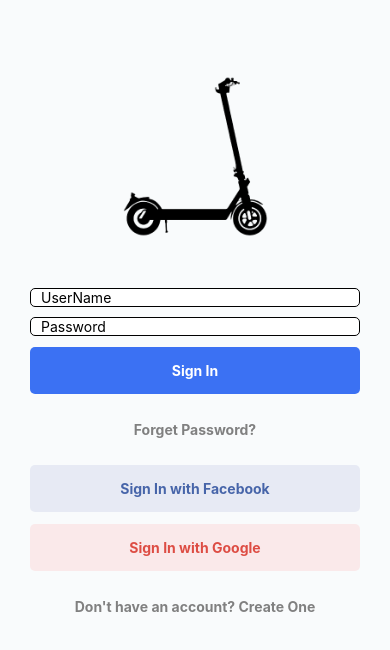
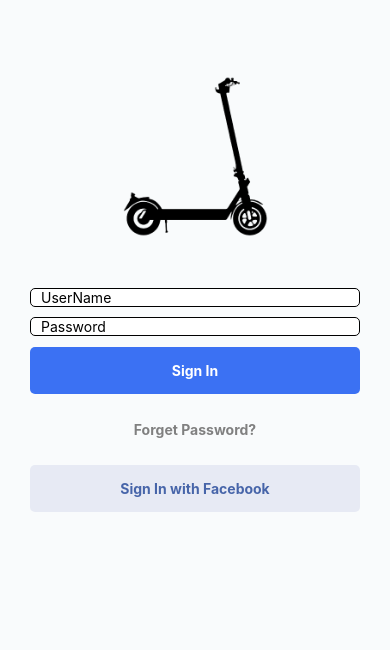
Before and after one commit to AbdelhaqNouhi/E-Scooter-Mobile-App, a React Native app in the folder Client/: screen / in a window 390 px wide. Shown: the top 650 px of the page. Built offline with nearby package versions, Linux system fonts and the light colour scheme.

Commit message:
fix error

```diff
--- a/Client/src/pages/SignIn/SignIn.js
+++ b/Client/src/pages/SignIn/SignIn.js
@@ -65,17 +65,7 @@ const SignIn = () => {
                 bgColor="#E7EAF4"
                 TextColor="#4765A9"
             />
-            <CustomButton
-                onPress={onSignInGoogle}
-                text="Sign In with Google"
-                bgColor="#FAE9EA"
-                TextColor="#DD4D44"
-            />
-            <CustomButton
-                onPress={onSignUpPress}
-                text="Don't have an account? Create One"
-                type={"TERTIARY"}
-            />
+
         </View>
         </ScrollView>
     )
```
